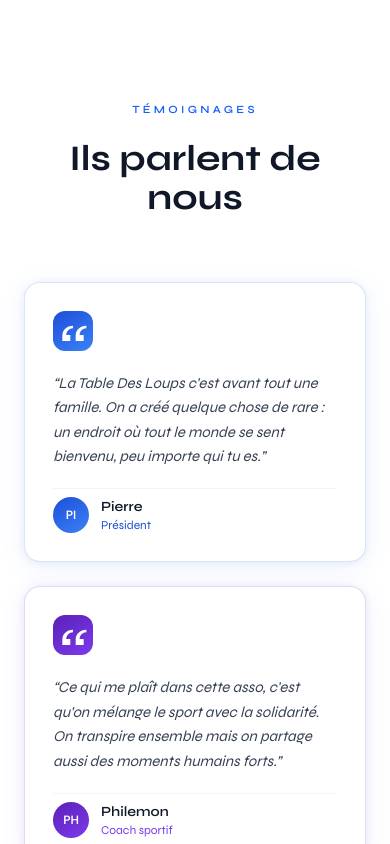
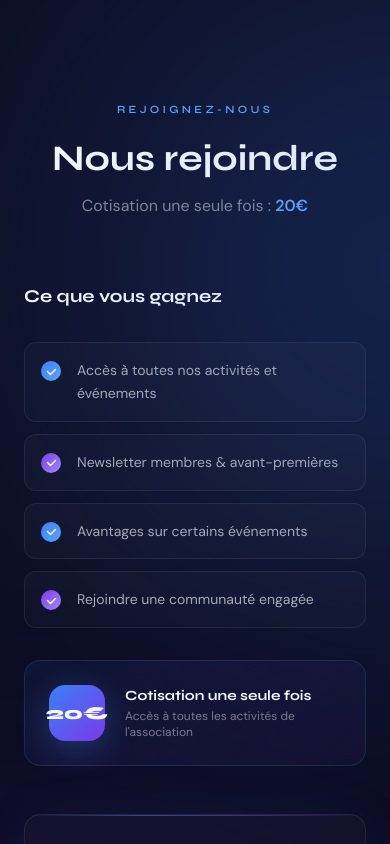
Before and after one commit to Corentincode07/table-des-loups, a Next.js app: page / in a window 390 px wide. Shown: the part 7060-7904 px from the top of the page. Built offline with nearby package versions, Linux system fonts and the light colour scheme.

Commit message:
suppression section témoignages

```diff
--- a/app/page.tsx
+++ b/app/page.tsx
@@ -4,7 +4,6 @@ import About from "@/components/About";
 import Events from "@/components/Events";
 import Activities from "@/components/Activities";
 import Team from "@/components/Team";
-import Testimonials from "@/components/Testimonials";
 import Join from "@/components/Join";
 import Footer from "@/components/Footer";
 import BackToTop from "@/components/BackToTop";
@@ -19,7 +18,6 @@ export default function Home() {
         <Events />
         <Activities />
         <Team />
-<Testimonials />
 <Join />
       </main>
       <Footer />
--- a/components/Testimonials.tsx
+++ /dev/null
@@ -1,144 +0,0 @@
-"use client";
-
-import { motion, type Variants } from "framer-motion";
-
-const containerVariants: Variants = {
-  hidden: {},
-  visible: { transition: { staggerChildren: 0.12 } },
-};
-
-const cardVariants: Variants = {
-  hidden: { opacity: 0, y: 24 },
-  visible: {
-    opacity: 1,
-    y: 0,
-    transition: { duration: 0.6, ease: [0.22, 1, 0.36, 1] as const },
-  },
-};
-
-const testimonials = [
-  {
-    name: "Pierre",
-    role: "Président",
-    text: "La Table Des Loups c'est avant tout une famille. On a créé quelque chose de rare : un endroit où tout le monde se sent bienvenu, peu importe qui tu es.",
-    gradient: "linear-gradient(145deg, #1D4ED8, #3B82F6)",
-    border: "rgba(59,130,246,0.2)",
-    shadow: "0 4px 24px rgba(59,130,246,0.1), 0 1px 8px rgba(0,0,0,0.06)",
-    roleColor: "#1D4ED8",
-  },
-  {
-    name: "Philemon",
-    role: "Coach sportif",
-    text: "Ce qui me plaît dans cette asso, c'est qu'on mélange le sport avec la solidarité. On transpire ensemble mais on partage aussi des moments humains forts.",
-    gradient: "linear-gradient(145deg, #5B21B6, #7C3AED)",
-    border: "rgba(124,58,237,0.2)",
-    shadow: "0 4px 24px rgba(124,58,237,0.1), 0 1px 8px rgba(0,0,0,0.06)",
-    roleColor: "#7C3AED",
-  },
-  {
-    name: "Valentine",
-    role: "Secrétaire",
-    text: "J'ai rejoint l'asso pour donner de mon temps et j'ai reçu bien plus en retour. C'est exactement le genre de projet qui manquait à Nomeny.",
-    gradient: "linear-gradient(145deg, #1E40AF, #60A5FA)",
-    border: "rgba(96,165,250,0.2)",
-    shadow: "0 4px 24px rgba(96,165,250,0.1), 0 1px 8px rgba(0,0,0,0.06)",
-    roleColor: "#2563EB",
-  },
-];
-
-const QuoteIcon = () => (
-  <svg width="32" height="32" viewBox="0 0 32 32" fill="none" aria-hidden="true">
-    <path
-      d="M9.333 20c0-3.682 2.985-6.667 6.667-6.667V10.667C9.671 10.667 5.333 15.004 5.333 20.667V26h8V20H9.333zM22.667 20c0-3.682 2.985-6.667 6.666-6.667V10.667c-6.328 0-10.666 4.337-10.666 10v5.333h8V20h-4z"
-      fill="currentColor"
-    />
-  </svg>
-);
-
-export default function Testimonials() {
-  return (
-    <section
-      id="temoignages"
-      className="relative py-32 px-6 overflow-hidden bg-white"
-      aria-labelledby="testimonials-heading"
-    >
-      <div className="max-w-6xl mx-auto">
-        {/* Header */}
-        <motion.div
-          initial={{ opacity: 0, y: 20 }}
-          whileInView={{ opacity: 1, y: 0 }}
-          viewport={{ once: true }}
-          transition={{ duration: 0.65, ease: [0.22, 1, 0.36, 1] as const }}
-          className="text-center mb-16"
-        >
-          <span className="inline-block text-[11px] font-semibold tracking-[0.3em] uppercase text-blue-600 mb-5 font-[family-name:var(--font-syne)]">
-            Témoignages
-          </span>
-          <h2
-            id="testimonials-heading"
-            className="text-4xl md:text-5xl font-bold text-gray-900 font-[family-name:var(--font-playfair)] leading-[1.1]"
-          >
-            Ils parlent de nous
-          </h2>
-        </motion.div>
-
-        {/* Cards */}
-        <motion.div
-          initial="hidden"
-          whileInView="visible"
-          viewport={{ once: true, margin: "-60px" }}
-          variants={containerVariants}
-          className="grid grid-cols-1 md:grid-cols-3 gap-6"
-        >
-          {testimonials.map((t) => (
-            <motion.div
-              key={t.name}
-              variants={cardVariants}
-              whileHover={{ y: -6, scale: 1.02 }}
-              transition={{ type: "spring", stiffness: 300, damping: 24 }}
-              className="flex flex-col gap-5 p-7 rounded-2xl bg-white"
-              style={{
-                border: `1px solid ${t.border}`,
-                boxShadow: t.shadow,
-              }}
-            >
-              {/* Quote icon */}
-              <div
-                className="w-10 h-10 rounded-xl flex items-center justify-center flex-shrink-0"
-                style={{ background: t.gradient, color: "white" }}
-              >
-                <QuoteIcon />
-              </div>
-
-              {/* Text */}
-              <p
-                className="text-gray-700 text-[15px] leading-relaxed flex-1 font-[family-name:var(--font-syne)]"
-                style={{ fontStyle: "italic" }}
-              >
-                &ldquo;{t.text}&rdquo;
-              </p>
-
-              {/* Author */}
-              <div className="flex items-center gap-3 pt-2 border-t border-gray-100">
-                <div
-                  className="w-9 h-9 rounded-full flex items-center justify-center text-white text-xs font-bold flex-shrink-0"
-                  style={{ background: t.gradient }}
-                >
-                  {t.name.slice(0, 2).toUpperCase()}
-                </div>
-                <div>
-                  <p className="text-gray-900 text-sm font-semibold font-[family-name:var(--font-syne)]">
-                    {t.name}
-                  </p>
-                  <p className="text-xs font-[family-name:var(--font-syne)]" style={{ color: t.roleColor }}>
-                    {t.role}
-                  </p>
-                </div>
-              </div>
-            </motion.div>
-          ))}
-        </motion.div>
-      </div>
-    </section>
-  );
-}
```
